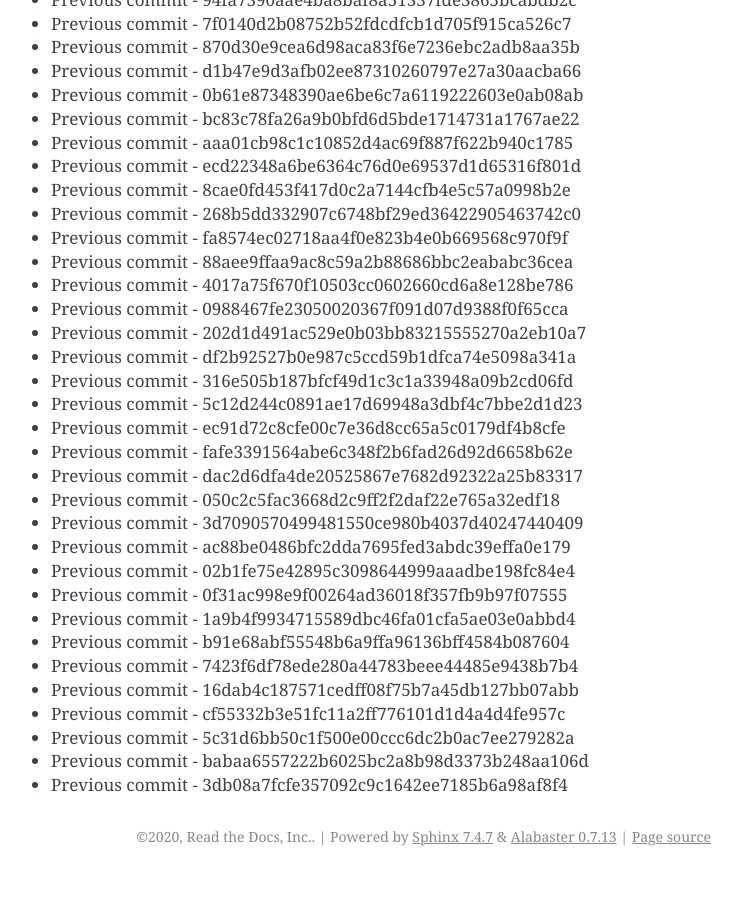
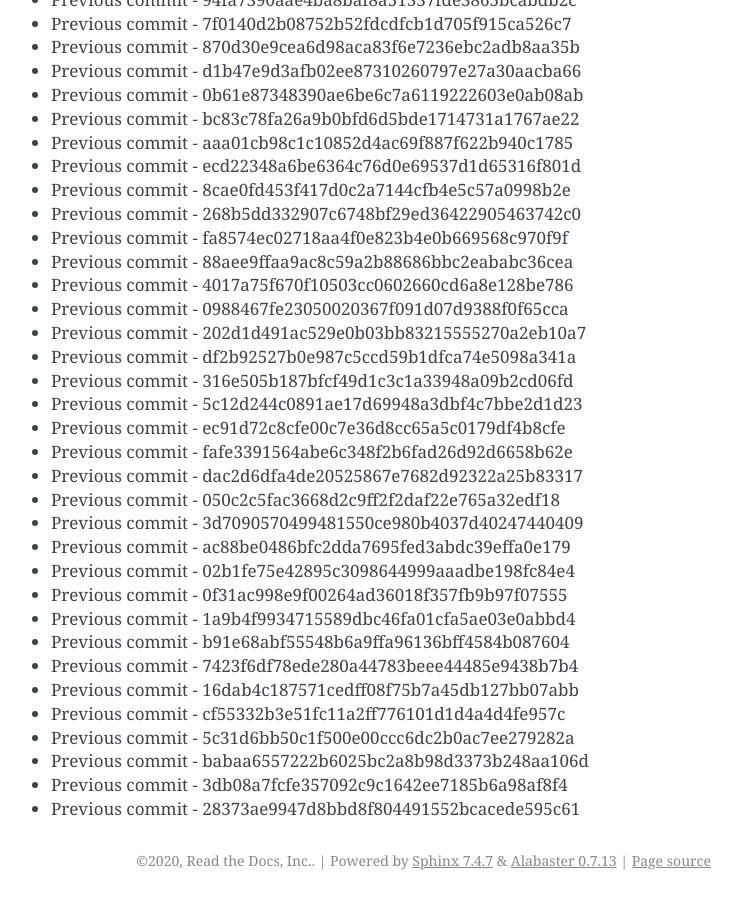
Before and after one commit to readthedocs/rtd-git-stresstest, a Sphinx documentation site: the page built from docs/updates.rst, in a window 1280 px wide and 900 px high, scrolled down 92821 px. Shown: the whole window, without its empty margins (399-1141 px from the left). Built offline with Sphinx 7.4.7, drawn with Linux system fonts in a browser that asks for light colours; before the commit the page ends 93697 px from its top, so only the background shows below that.

Commit message:
Generating commit from previous: 28373ae9947d8bbd8f804491552bcacede595c61

```diff
--- a/docs/updates.rst
+++ b/docs/updates.rst
@@ -3932,3 +3932,4 @@ It can be tested for any performance characteristics.
 * Previous commit - 5c31d6bb50c1f500e00ccc6dc2b0ac7ee279282a
 * Previous commit - babaa6557222b6025bc2a8b98d3373b248aa106d
 * Previous commit - 3db08a7fcfe357092c9c1642ee7185b6a98af8f4
+* Previous commit - 28373ae9947d8bbd8f804491552bcacede595c61
```
